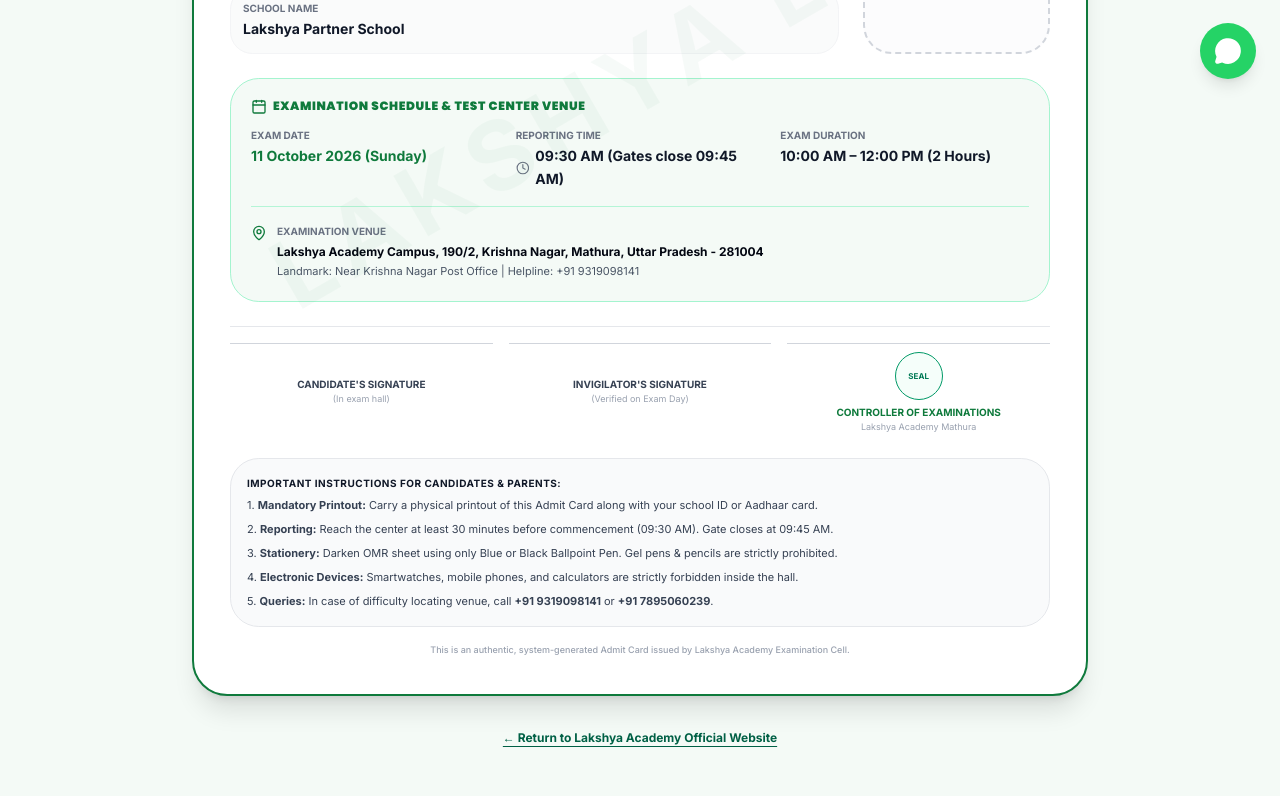
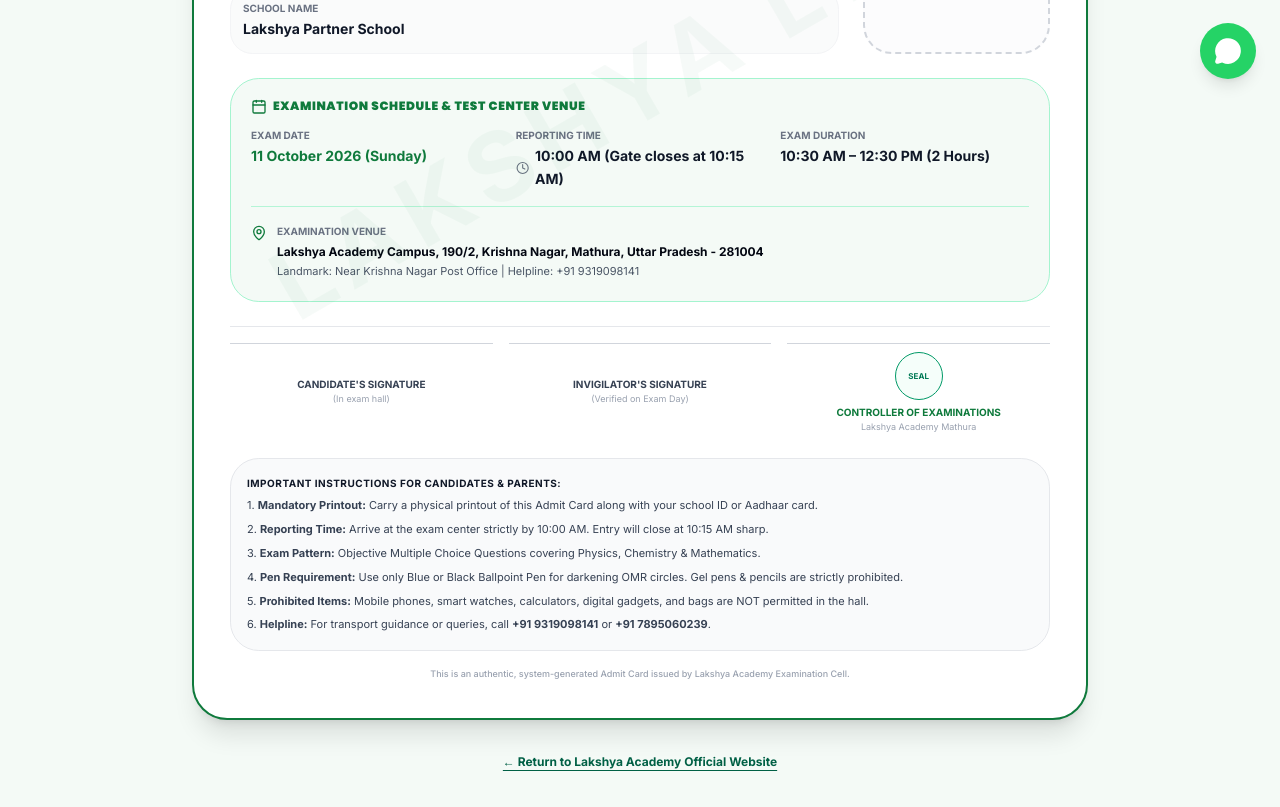
Before and after one commit to ravithakur776/Lakshya-Academy, a Next.js app: page /admit-card/1 in a window 1280 px wide. Shown: the part 697-1504 px from the top of the page. Built offline with nearby package versions, Linux system fonts and the light colour scheme; no server answers; the database is empty.

Commit message:
feat(admit-card): update exam timing to 10:30 AM-12:30 PM, reporting to 10:00 AM, and syllabus to Physics, Chemistry & Math

```diff
--- a/app/(dashboard)/admin/ltpe/page.tsx
+++ b/app/(dashboard)/admin/ltpe/page.tsx
@@ -403,6 +403,8 @@
             <div class="field"><div class="label">School</div><div class="value">${escapeHtml(item.school || "Not specified")}</div></div>
             <div class="field"><div class="label">City / Town</div><div class="value">${escapeHtml(item.city || "Mathura")}</div></div>
             <div class="field"><div class="label">Official Exam Date</div><div class="value">${escapeHtml(item.examDate || "11 October 2026 (Sunday)")}</div></div>
+            <div class="field"><div class="label">Reporting Time</div><div class="value">10:00 AM (Gate closes at 10:15 AM)</div></div>
+            <div class="field"><div class="label">Exam Duration</div><div class="value">10:30 AM – 12:30 PM (2 Hours)</div></div>
             <div class="field"><div class="label">Exam Fee Status</div><div class="value">₹100 (Registration Confirmed)</div></div>
           </div>
 
@@ -413,9 +415,10 @@
 
           <div class="footer-note">
             <strong>Instructions for Candidate:</strong><br/>
-            1. Please report to the examination center at least 30 minutes before the exam time.<br/>
-            2. Carry a valid student ID card or school badge along with this hall ticket copy.<br/>
-            3. For helpline / enquiries, contact <strong>+91 9319098141 / +91 7895060239</strong>.
+            1. <strong>Reporting Time:</strong> Arrive at the exam center strictly by 10:00 AM. Entry will close at 10:15 AM sharp.<br/>
+            2. <strong>Exam Pattern:</strong> Objective Multiple Choice Questions covering Physics, Chemistry &amp; Mathematics (10:30 AM – 12:30 PM).<br/>
+            3. Carry a valid student ID card or school badge along with this hall ticket copy.<br/>
+            4. For helpline / enquiries, contact <strong>+91 9319098141 / +91 7895060239</strong>.
           </div>
         </div>
         <script>
--- a/app/admit-card/[regNo]/page.tsx
+++ b/app/admit-card/[regNo]/page.tsx
@@ -65,8 +65,8 @@
             status: data.status || "CONFIRMED",
             examDate: data.exam_date || "11 October 2026 (Sunday)",
             examCenter: data.exam_center || "Lakshya Academy Campus, 190/2, Krishna Nagar, Mathura",
-            reportingTime: "09:30 AM",
-            examTiming: "10:00 AM – 12:00 PM (2 Hours)",
+            reportingTime: "10:00 AM (Gate closes at 10:15 AM)",
+            examTiming: "10:30 AM – 12:30 PM (2 Hours)",
           });
           return;
         }
@@ -83,8 +83,8 @@
             if (found) {
               setCandidate({
                 ...found,
-                reportingTime: "09:30 AM",
-                examTiming: "10:00 AM – 12:00 PM (2 Hours)",
+                reportingTime: "10:00 AM (Gate closes at 10:15 AM)",
+                examTiming: "10:30 AM – 12:30 PM (2 Hours)",
               });
               return;
             }
@@ -103,8 +103,8 @@
           status: "CONFIRMED",
           examDate: "11 October 2026 (Sunday)",
           examCenter: "Lakshya Academy Campus, 190/2, Krishna Nagar, Mathura",
-          reportingTime: "09:30 AM",
-          examTiming: "10:00 AM – 12:00 PM (2 Hours)",
+          reportingTime: "10:00 AM (Gate closes at 10:15 AM)",
+          examTiming: "10:30 AM – 12:30 PM (2 Hours)",
         });
       } catch (err) {
         console.error("Admit card fetch error:", err);
@@ -400,14 +400,14 @@
                 <p className="text-[10px] font-bold text-gray-500 uppercase">Reporting Time</p>
                 <p className="text-sm font-bold text-gray-900 mt-0.5 flex items-center gap-1.5">
                   <Clock className="h-3.5 w-3.5 text-gray-500" />
-                  <span>09:30 AM (Gates close 09:45 AM)</span>
+                  <span>10:00 AM (Gate closes at 10:15 AM)</span>
                 </p>
               </div>
 
               <div>
                 <p className="text-[10px] font-bold text-gray-500 uppercase">Exam Duration</p>
                 <p className="text-sm font-bold text-gray-900 mt-0.5">
-                  10:00 AM – 12:00 PM (2 Hours)
+                  10:30 AM – 12:30 PM (2 Hours)
                 </p>
               </div>
             </div>
@@ -455,10 +455,11 @@
               Important Instructions for Candidates & Parents:
             </p>
             <p>1. <strong>Mandatory Printout:</strong> Carry a physical printout of this Admit Card along with your school ID or Aadhaar card.</p>
-            <p>2. <strong>Reporting:</strong> Reach the center at least 30 minutes before commencement (09:30 AM). Gate closes at 09:45 AM.</p>
-            <p>3. <strong>Stationery:</strong> Darken OMR sheet using only Blue or Black Ballpoint Pen. Gel pens & pencils are strictly prohibited.</p>
-            <p>4. <strong>Electronic Devices:</strong> Smartwatches, mobile phones, and calculators are strictly forbidden inside the hall.</p>
-            <p>5. <strong>Queries:</strong> In case of difficulty locating venue, call <strong>+91 9319098141</strong> or <strong>+91 7895060239</strong>.</p>
+            <p>2. <strong>Reporting Time:</strong> Arrive at the exam center strictly by 10:00 AM. Entry will close at 10:15 AM sharp.</p>
+            <p>3. <strong>Exam Pattern:</strong> Objective Multiple Choice Questions covering Physics, Chemistry &amp; Mathematics.</p>
+            <p>4. <strong>Pen Requirement:</strong> Use only Blue or Black Ballpoint Pen for darkening OMR circles. Gel pens &amp; pencils are strictly prohibited.</p>
+            <p>5. <strong>Prohibited Items:</strong> Mobile phones, smart watches, calculators, digital gadgets, and bags are NOT permitted in the hall.</p>
+            <p>6. <strong>Helpline:</strong> For transport guidance or queries, call <strong>+91 9319098141</strong> or <strong>+91 7895060239</strong>.</p>
           </div>
 
           {/* Footer note */}
--- a/lib/admit-card-pdf.ts
+++ b/lib/admit-card-pdf.ts
@@ -293,7 +293,7 @@
   doc.text("Reporting Time:", schX, schY);
   doc.setTextColor(darkText[0], darkText[1], darkText[2]);
   doc.setFontSize(8);
-  doc.text(candidate.reportingTime || "09:30 AM (Gate closes at 09:45 AM)", schX + 32, schY);
+  doc.text(candidate.reportingTime || "10:00 AM (Gate closes at 10:15 AM)", schX + 32, schY);
 
   schY += 6;
   doc.setTextColor(grayText[0], grayText[1], grayText[2]);
@@ -301,7 +301,7 @@
   doc.text("Exam Duration:", schX, schY);
   doc.setTextColor(darkText[0], darkText[1], darkText[2]);
   doc.setFontSize(8);
-  doc.text(candidate.examTiming || "10:00 AM – 12:00 PM (2 Hours)", schX + 32, schY);
+  doc.text(candidate.examTiming || "10:30 AM – 12:30 PM (2 Hours)", schX + 32, schY);
 
   // Right sub-column: Venue
   const venueX = margin + 98;
@@ -440,8 +440,8 @@
 
   const instructions = [
     "1. Printout: Bring a clear printed copy of this Admit Card and your School ID or Aadhaar Card to the exam hall.",
-    "2. Reporting Time: Arrive at the exam center strictly by 09:30 AM. Entry will close at 09:45 AM sharp.",
-    "3. Exam Pattern: Objective Multiple Choice Questions covering Physics, Chemistry, Mathematics & Mental Ability.",
+    "2. Reporting Time: Arrive at the exam center strictly by 10:00 AM. Entry will close at 10:15 AM sharp.",
+    "3. Exam Pattern: Objective Multiple Choice Questions covering Physics, Chemistry & Mathematics.",
     "4. Pen Requirement: Use only Blue or Black Ballpoint Pen for darkening OMR circles. Gel pens & pencils are strictly prohibited.",
     "5. Prohibited Items: Mobile phones, smart watches, calculators, digital gadgets, and bags are NOT permitted in the hall.",
     "6. Seating Plan: Candidates must sit strictly on the seat allocated to their Roll Number as displayed on the notice board.",
@@ -501,7 +501,7 @@
   return (
     `*LAKSHYA ACADEMY — LTPE 2026 OFFICIAL ADMIT CARD*\n` +
     `Dear Parent, please find attached the official Admit Card for *${studentName}* (Roll No: *${candidate.registrationNo}*, ${className}).\n` +
-    `📅 Exam Date: 11 October 2026 | 🏢 Venue: Lakshya Academy, Krishna Nagar, Mathura`
+    `📅 Exam Date: 11 October 2026 (10:30 AM – 12:30 PM) | 🏢 Venue: Lakshya Academy, Krishna Nagar, Mathura`
   );
 }
 
--- a/lib/constants.ts
+++ b/lib/constants.ts
@@ -182,7 +182,7 @@
     },
     {
       q: "What is the exam pattern for LTPE?",
-      a: "The test consists of Multiple Choice Questions (MCQs) covering Physics, Chemistry, Mathematics, and Mental Ability based on the student's current class syllabus."
+      a: "The test consists of Multiple Choice Questions (MCQs) covering Physics, Chemistry, and Mathematics based on the student's current class syllabus."
     },
     {
       q: "How will I receive my Hall Ticket?",
```
